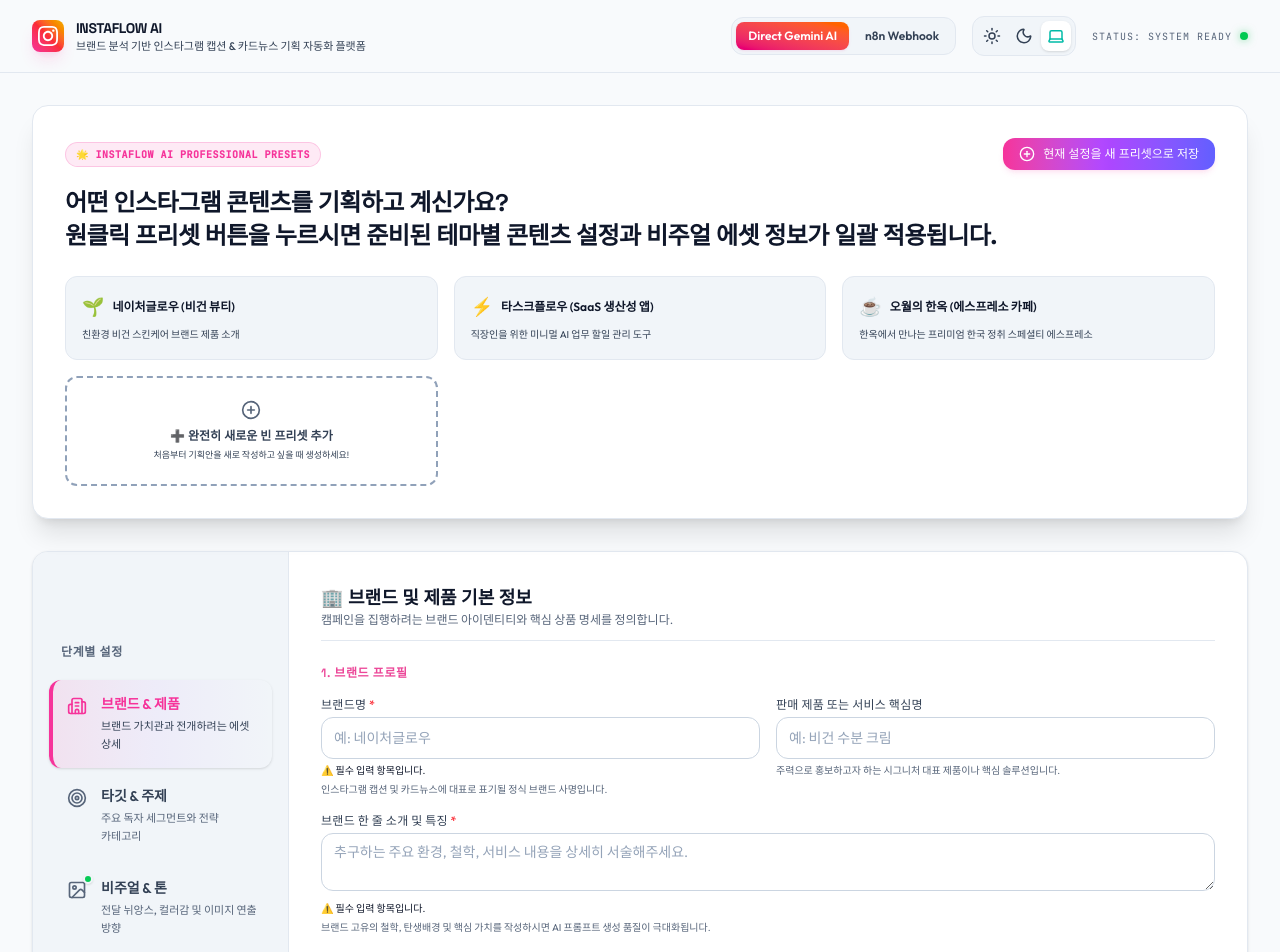
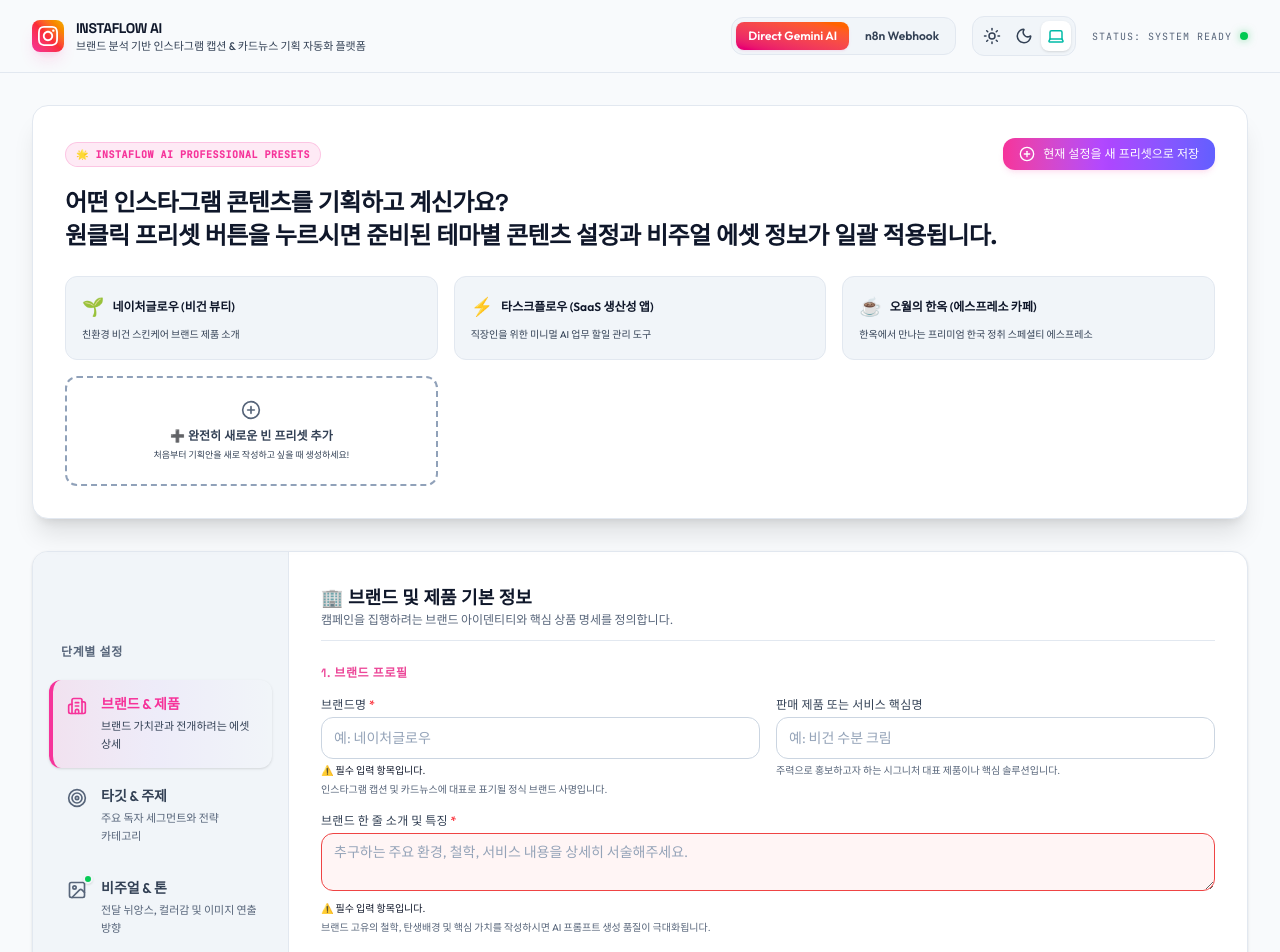
Before and after one commit to sangholabs/INSTATFLOW-AI, a React (Vite) app: page / in a window 1280 px wide. Shown: the top 952 px of the page. Built offline with nearby package versions, Linux system fonts and the light colour scheme.

Commit message:
fix: resolve CSS specificity clash preventing empty required field warning borders from rendering red

```diff
--- a/src/components/FormTabs.tsx
+++ b/src/components/FormTabs.tsx
@@ -217,7 +217,7 @@
                     placeholder="예: 네이처글로우"
                     className={`w-full text-sm border rounded-xl px-3 py-2.5 outline-none transition-all font-sans ${
                       !payload.brandInfo.brandName
-                        ? 'border-red-300 bg-red-50/5 dark:bg-red-500/5 focus:border-red-500 focus:ring-1 focus:ring-red-500'
+                        ? 'input-invalid'
                         : 'border-[var(--border-input)] focus:border-pink-500'
                     }`}
                     id="input_brandName"
@@ -252,7 +252,7 @@
                   rows={2}
                   className={`w-full text-sm border rounded-xl px-3 py-2 outline-none transition-all ${
                     !payload.brandInfo.brandDescription
-                      ? 'border-red-300 bg-red-50/5 dark:bg-red-500/5 focus:border-red-500 focus:ring-1 focus:ring-red-500'
+                      ? 'input-invalid'
                       : 'border-[var(--border-input)] focus:border-pink-500'
                   }`}
                   id="input_brandDescription"
@@ -333,7 +333,7 @@
                     placeholder="정확한 상품명"
                     className={`w-full text-sm border rounded-xl px-3 py-2.5 outline-none transition-all ${
                       !payload.productInfo.name
-                        ? 'border-red-300 bg-red-50/5 dark:bg-red-500/5 focus:border-red-500 focus:ring-1 focus:ring-red-500'
+                        ? 'input-invalid'
                         : 'border-[var(--border-input)] focus:border-pink-500'
                     }`}
                     id="input_prod_name"
@@ -527,7 +527,7 @@
                 rows={2}
                 className={`w-full text-sm border rounded-xl px-3 py-2 outline-none transition-all ${
                   !payload.contentStrategy.topic
-                    ? 'border-red-300 bg-red-50/5 dark:bg-red-500/5 focus:border-red-500 focus:ring-1 focus:ring-red-500'
+                    ? 'input-invalid'
                     : 'border-[var(--border-input)] focus:border-pink-500'
                 }`}
                 id="input_topic"
--- a/src/index.css
+++ b/src/index.css
@@ -125,6 +125,18 @@
   outline: none !important;
 }
 
+/* Invalid/Error state for inputs */
+.input-invalid {
+  border-color: #ef4444 !important; /* Red-500 */
+  background-color: rgba(239, 68, 68, 0.05) !important; /* Translucent Red */
+}
+
+.input-invalid:focus {
+  border-color: #dc2626 !important; /* Red-600 */
+  box-shadow: 0 0 0 2px rgba(239, 68, 68, 0.2) !important;
+  outline: none !important;
+}
+
 /* Placeholder colors */
 ::-webkit-input-placeholder {
   color: var(--text-placeholder) !important;
```
